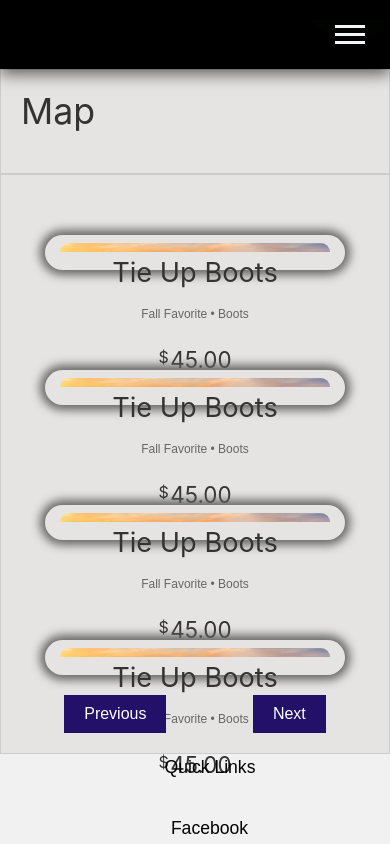
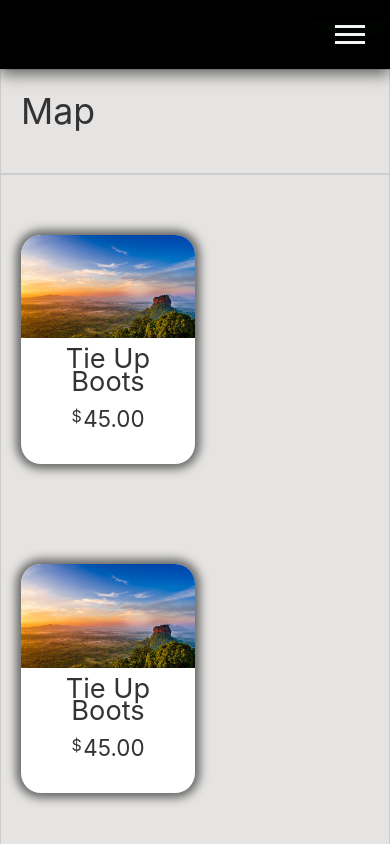
Before and after one commit to Sahani99/Ceyvoy, a React (Create React App) app: page /Locations.js in a window 390 px wide. Shown: the top 844 px of the page. Built offline with nearby package versions, Linux system fonts and the light colour scheme.

Commit message:
update Locations
change login card classname into Logincard

```diff
--- a/src/pages/Locations.js
+++ b/src/pages/Locations.js
@@ -2,62 +2,70 @@ import { useState } from "react";
 import "../styles/Locations.css";
 
 function Locations() {
+  const [selectedLocation, setSelectedLocation] = useState(null);
   const [currentPage, setCurrentPage] = useState(1);
   const totalPages = 4;
   const itemsPerPage = 4;
 
-  // Array of static images
-  const images = [
+  const handleDetailsClick = (location) => {
+    setSelectedLocation(location);
+  };
+
+  const handleCloseDetails = () => {
+    setSelectedLocation(null);
+  };
+
+  const location = [
     {
-      img: require("../assets/bg3.jpg"), // Importing local image using require
+      img: require("../assets/bg3.jpg"),
       title: "Tie Up Boots",
       description: "Fall Favorite • Boots",
       price: "45.00",
     },
     {
-      img: require("../assets/bg3.jpg"), // Importing local image using require
+      img: require("../assets/bg3.jpg"),
       title: "Tie Up Boots",
       description: "Fall Favorite • Boots",
       price: "45.00",
     },
     {
-      img: require("../assets/bg3.jpg"), // Importing local image using require
+      img: require("../assets/bg3.jpg"),
       title: "Tie Up Boots",
       description: "Fall Favorite • Boots",
       price: "45.00",
     },
     {
-      img: require("../assets/bg3.jpg"), // Importing local image using require
+      img: require("../assets/bg3.jpg"),
       title: "Tie Up Boots",
       description: "Fall Favorite • Boots",
       price: "45.00",
     },
     {
-      img: require("../assets/bg3.jpg"), // Importing local image using require
+      img: require("../assets/bg3.jpg"),
       title: "Tie Up Boots",
       description: "Fall Favorite • Boots",
       price: "45.00",
     },
     {
-      img: require("../assets/bg3.jpg"), // Importing local image using require
+      img: require("../assets/bg3.jpg"),
       title: "Tie Up Boots",
       description: "Fall Favorite • Boots",
       price: "45.00",
     },
     {
-      img: require("../assets/bg3.jpg"), // Importing local image using require
+      img: require("../assets/bg3.jpg"),
       title: "Tie Up Boots",
       description: "Fall Favorite • Boots",
       price: "45.00",
     },
     {
-      img: require("../assets/bg3.jpg"), // Importing local image using require
+      img: require("../assets/bg3.jpg"),
       title: "Tie Up Boots",
       description: "Fall Favorite • Boots",
       price: "45.00",
     },
     {
-      img: require("../assets/bg3.jpg"), // Importing local image using require
+      img: require("../assets/bg3.jpg"),
       title: "Tie Up Boots",
       description: "Fall Favorite • Boots",
       price: "45.00",
@@ -88,7 +96,6 @@ function Locations() {
     },
   ];
 
-
   const handleNextPage = () => {
     if (currentPage < totalPages) {
       setCurrentPage(currentPage + 1);
@@ -103,27 +110,37 @@ function Locations() {
 
   const startIndex = (currentPage - 1) * itemsPerPage;
   const endIndex = startIndex + itemsPerPage;
-  const visibleImages = images.slice(startIndex, endIndex);
+  const visibleImages = location.slice(startIndex, endIndex);
 
   return (
-    <div id="locations">
+    <div id="locations" className={selectedLocation ? "blur-background" : ""}>
       <div className="Lselector">
         <div className="wrapper">
           {visibleImages.map((item, index) => (
             <Card
+              className="Lcard"
               key={index}
               img={item.img}
               title={item.title}
               description={item.description}
               price={item.price}
+              onClick={() => handleDetailsClick(item)}
             />
           ))}
         </div>
         <div className="pagination">
-          <button onClick={handlePrevPage} disabled={currentPage === 1} className="pagebtn">
+          <button
+            onClick={handlePrevPage}
+            disabled={currentPage === 1}
+            className="pagebtn"
+          >
             Previous
           </button>
-          <button onClick={handleNextPage} disabled={currentPage === totalPages} className="pagebtn">
+          <button
+            onClick={handleNextPage}
+            disabled={currentPage === totalPages}
+            className="pagebtn"
+          >
             Next
           </button>
         </div>
@@ -131,17 +148,29 @@ function Locations() {
       <div className="map">
         <h1>Map</h1>
       </div>
+      {selectedLocation && (
+        <div className="location-details">
+          <div className="location-details-content">
+            <h2>{selectedLocation.title}</h2>
+            <img src={selectedLocation.img} alt={selectedLocation.title} />
+            <p>{selectedLocation.description}</p>
+            <h3>${selectedLocation.price}</h3>
+            <button onClick={handleCloseDetails}>Close</button>
+          </div>
+        </div>
+      )}
     </div>
   );
 }
 
-function Card({ img, title, description, price }) {
+function Card({ img, title, description, price, onClick }) {
   return (
-    <div className="card">
-      <img src={img} className="card__img" alt="Product" />
+    <div className="Lcard" onClick={onClick}>
+      <div className="card__img-container">
+        <img src={img} className="card__img" alt="Product" />
+      </div>
       <div className="card__body">
         <h2 className="card__title">{title}</h2>
-        <p className="card__description">{description}</p>
         <h3 className="card__price">{price}</h3>
       </div>
     </div>
--- a/src/pages/Login.js
+++ b/src/pages/Login.js
@@ -23,19 +23,19 @@ const Login = () => {
             <div className="role-selection">
               <div className="card-group">
                 <div
-                  className={`card ${role === "Traveller" ? "selected" : ""}`}
+                  className={`Logincard ${role === "Traveller" ? "selected" : ""}`}
                   onClick={() => setRole("Traveller")}
                 >
                   Traveller
                 </div>
                 <div
-                  className={`card ${role === "Tourguide" ? "selected" : ""}`}
+                  className={`Logincard ${role === "Tourguide" ? "selected" : ""}`}
                   onClick={() => setRole("Tourguide")}
                 >
                   Tourguide
                 </div>
                 <div
-                  className={`card ${role === "Accommodation" ? "selected" : ""}`}
+                  className={`Logincard ${role === "Accommodation" ? "selected" : ""}`}
                   onClick={() => setRole("Accommodation")}
                 >
                   Accommodation
--- a/src/styles/Locations.css
+++ b/src/styles/Locations.css
@@ -1,7 +1,7 @@
 #locations {
   display: flex;
   min-height: max-content;
-  flex-direction: row; /* Map on right, locations on left */
+  flex-direction: row;
 }
 
 .Lselector, .map {
@@ -13,50 +13,47 @@
 .wrapper {
   margin-top: 40px;
   display: grid;
-  gap: 100px; /* Adjust gap for better spacing */
+  gap: 100px;
   justify-content: center;
-  height: auto; /* Adjust height to fit content */
+  height: auto;
   grid-template-columns: repeat(auto-fit, minmax(14rem, 16rem));
 }
 
-.card {
+.Lcard {
   box-shadow: 0 0 10px 5px;
   border-radius: 20px;
-  height: 320px;
-  width: 300px;
   display: flex;
-  flex-direction: column; /* Ensure flex direction is column */
+  flex-direction: column;
   font-size: medium;
-  background-color: #fff; /* Add background color for better visibility */
+  background-color: #fff;
   text-align: center;
 }
 
-.card img {
-  height: 50%;
+.Lcard img {
   object-fit: cover;
   border-radius: 20px 20px 0 0;
 }
 
-.card .card__body {
+.Lcard .card__body {
   padding: 10px;
   height: fit-content;
 }
 
-.card .card__title {
+.Lcard .card__title {
   line-height: 1.4rem;
   margin-bottom: 0.5rem;
 }
 
-.card .card__description {
+.Lcard .card__description {
   line-height: 1.2rem;
 }
 
-.card .card__price {
+.Lcard .card__price {
   font-size: 1.4rem;
   margin-top: 0.6rem;
 }
 
-.card .card__price::before {
+.Lcard .card__price::before {
   content: "$";
   font-size: 1rem;
   position: relative;
@@ -85,25 +82,104 @@
   background-color: #580b0b;
 }
 
+.location-details {
+  display: none;
+  position: absolute;
+  top: 0;
+  left: 0;
+  right: 0;
+  bottom: 0;
+  background: rgba(0, 0, 0, 0.7);
+  color: #fff;
+  padding: 10px;
+  border-radius: 20px 20px 0 0;
+  justify-content: center;
+  align-items: center;
+  text-align: center;
+  transition: opacity 0.3s ease;
+}
+
+.Lcard__img-container:hover .location-details {
+  display: flex;
+  height: 500px;
+  width: 500px;
+  opacity: 1;
+  justify-content: center;
+  align-items:center;
+}
 
 
-@media screen and (max-width: 668px) {
+/* Modal styling */
+.location-details {
+  position: fixed;
+  top: 0;
+  left: 0;
+  width: 100%;
+  height: 100%;
+  background: rgba(0, 0, 0, 0.5);
+  display: flex;
+  justify-content: center;
+  align-items: center;
+  z-index: 1000;
+}
 
+.location-details-content {
+  width: 500px;
+  height: 500px;
+  background: white;
+  padding: 20px;
+  border-radius: 10px;
+  display: flex;
+  flex-direction: column;
+  align-items: center;
+}
+
+.location-details img {
+  max-width: 100%;
+  max-height: 200px;
+  object-fit: cover;
+  margin-bottom: 20px;
+}
+
+.location-details h2, .location-details p, .location-details h3 {
+  margin-bottom: 10px;
+}
+
+.location-details button {
+  padding: 10px 20px;
+  background: #221069;
+  color: white;
+  border: none;
+  border-radius: 5px;
+  cursor: pointer;
+}
+
+
+
+/* Media query for mobile view */
+@media screen and (max-width: 768px) {
   #locations {
-    flex-direction: column-reverse; /* Display map at the top in mobile view */
+    flex-direction: column-reverse;
   }
 
-
-  .pagination {
-    justify-content: space-around; /* Adjust pagination button alignment */
-  }
   .wrapper {
-    margin-top: 40px;
-    display: grid;
-    justify-content: center;
-    height: auto; /* Adjust height to fit content */
-    grid-template-columns:max-content;
-
+    grid-template-columns: 1fr;
+    column-gap: 20px;
   }
 
+  .Lselector{
+    justify-content: center;
+  }
+
+  .Lcard {
+    box-shadow: 0 0 10px 5px;
+    border-radius: 20px;
+    display: flex;
+    flex-direction: column;
+    align-content: center;
+    font-size: medium;
+    background-color: #fff;
+    text-align: center;
+    width:50%;
+  }
 }
--- a/src/styles/Login.css
+++ b/src/styles/Login.css
@@ -104,7 +104,7 @@ body.login-page {
     justify-content: center;
 }
 
-.card {
+.Logincard {
     height: 35px;
     padding: 10px 20px;
     background: none;
@@ -115,11 +115,11 @@ body.login-page {
     text-align: center;
 }
 
-.card:hover {
+.Logincard:hover {
     transform: scale(1.05);
 }
 
-.card.selected {
+.Logincard.selected {
     background: #0F646A;
     color: #fff;
 }
@@ -233,7 +233,7 @@ body.login-page {
         gap: 5px;
     }
 
-    .card {
+    .Logincard {
         padding: 8px 15px;
         font-size: 12px;
     }
```
